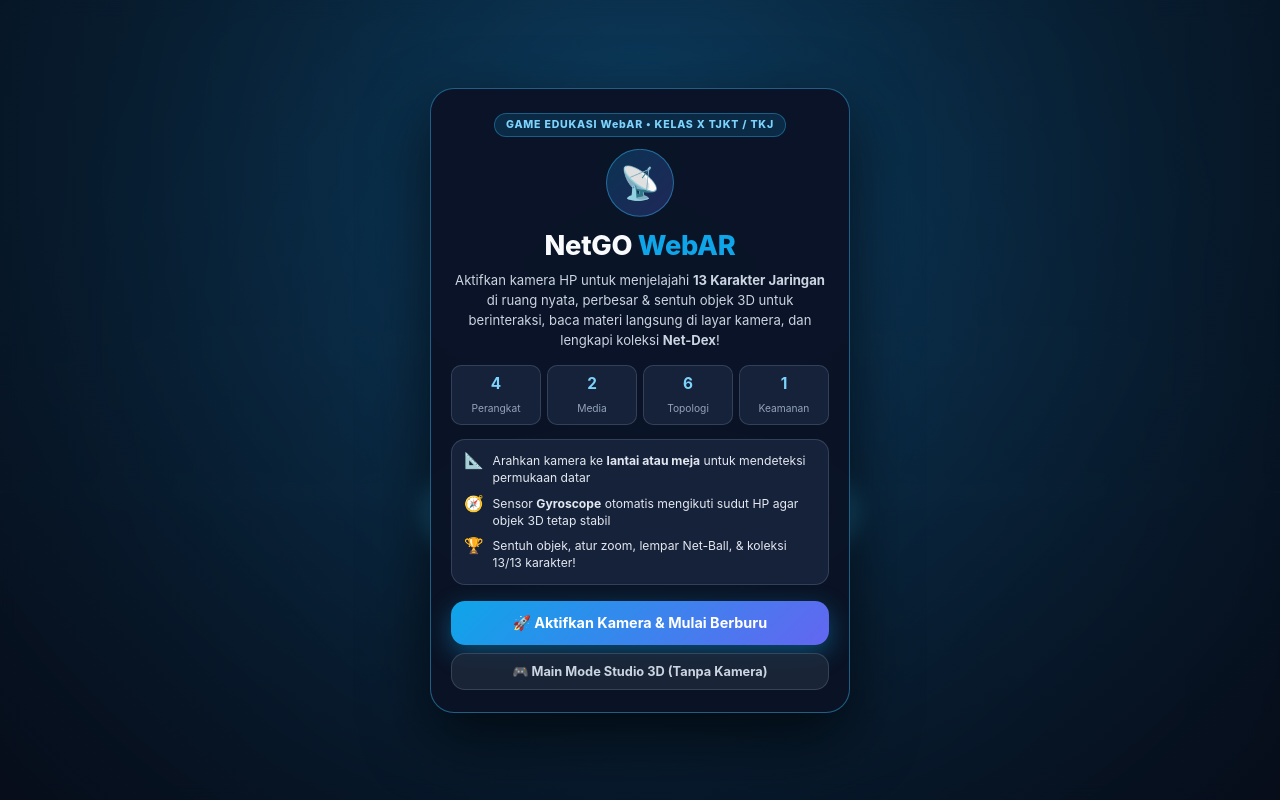
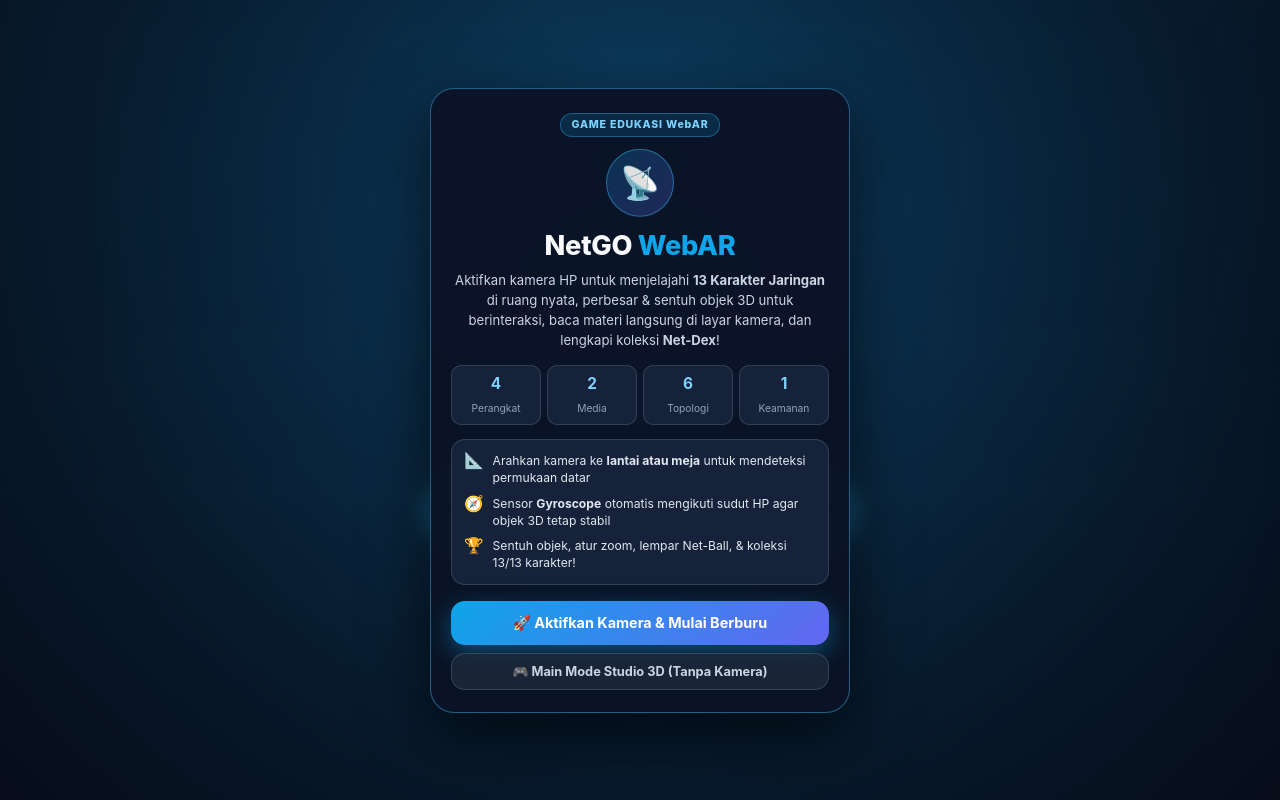
Before and after one commit to abdinobuV/hololab-webar, a plain HTML site: page index.html in a window 1280 px wide. Drawn offline with nearby package versions, Linux system fonts and the light colour scheme; animation ran at ten frames a second.

Commit message:
Simplify title and badge text in index.html
Removed specific class and title details for a more general approach.

```diff
--- a/index.html
+++ b/index.html
@@ -3,7 +3,7 @@
 <head>
   <meta charset="UTF-8" />
   <meta name="viewport" content="width=device-width, initial-scale=1.0, maximum-scale=1.0, user-scalable=no, viewport-fit=cover" />
-  <title>NetGO WebAR — Koleksi 13 Karakter Jaringan TJKT Kelas X</title>
+  <title>NetGO WebAR</title>
 
   <!--
     ===========================================================================
@@ -36,7 +36,7 @@
        ========================================================================= -->
   <div id="start-screen" class="start-screen">
     <div class="start-card">
-      <div class="pill-badge">GAME EDUKASI WebAR • KELAS X TJKT / TKJ</div>
+      <div class="pill-badge">GAME EDUKASI WebAR</div>
       <div class="start-logo-ring">
         <span class="start-logo">📡</span>
       </div>
```
